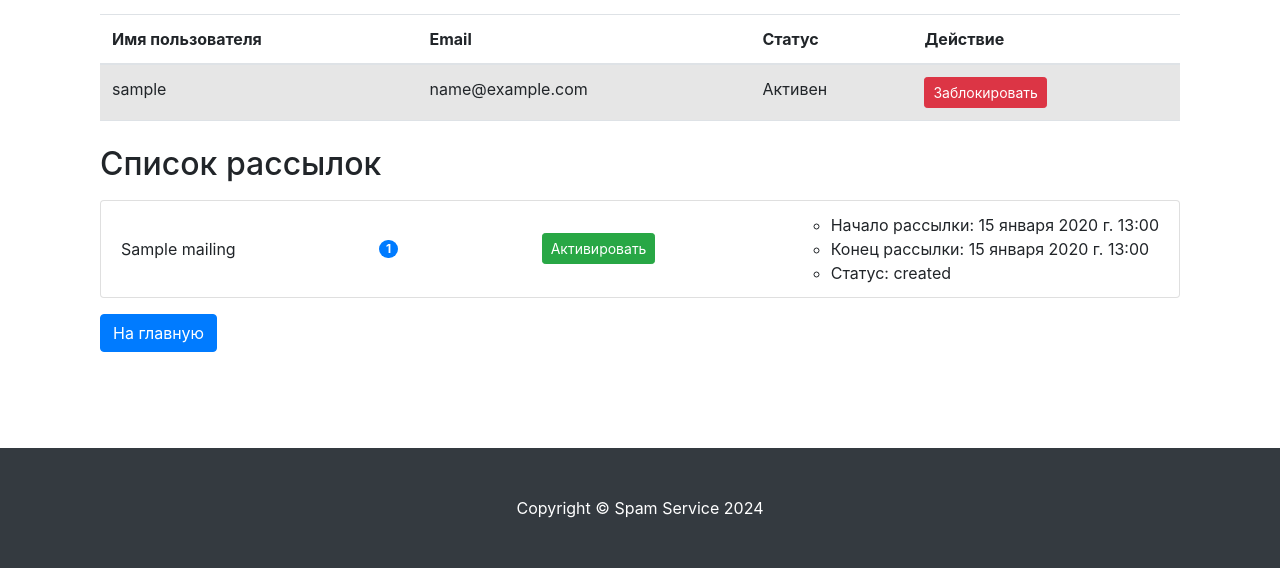
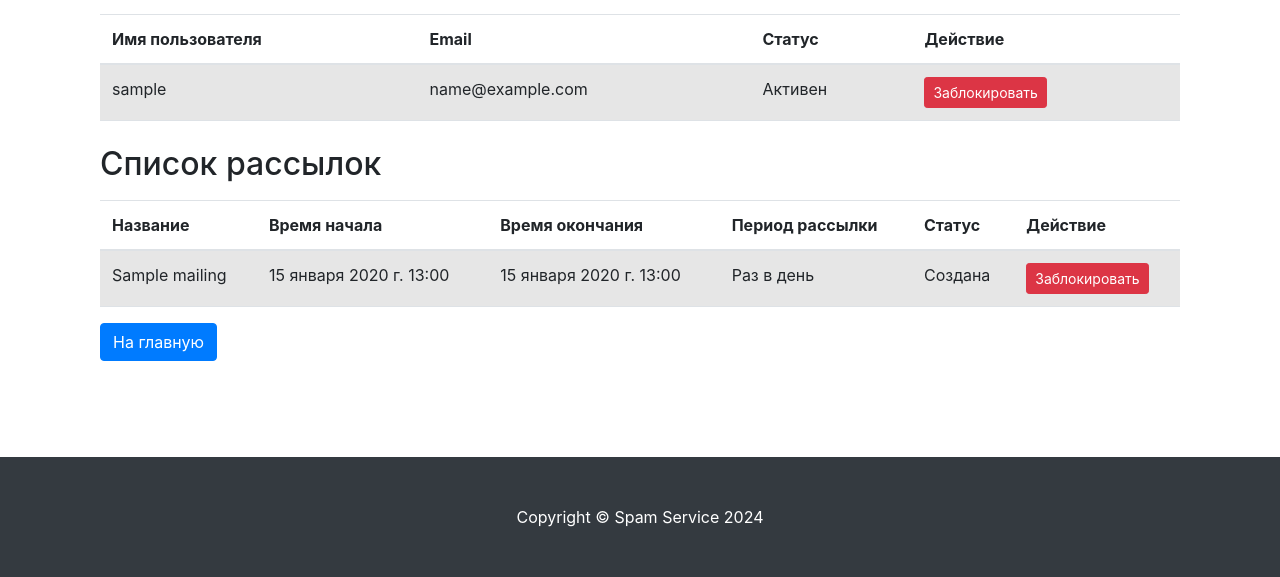
Before and after one commit to EvgeniiErmak/Django_Spam_Service_2024, a Django app: page /users/moderator_dashboard/ in a window 1280 px wide. Shown: the part 288-865 px from the top of the page. Run offline with Django 5.2, Linux system fonts and the light colour scheme; a user stored in the database is signed in; tables that the repository leaves empty hold one stand-in row (values such as "Sample post"); some libraries are stand-ins or nearby versions.

Commit message:
Панель модератора выполнена

```diff
--- a/users/templates/users/moderator_dashboard.html
+++ b/users/templates/users/moderator_dashboard.html
@@ -8,7 +8,9 @@
 {% block content %}
     <div class="container">
         <h1 class="mt-5 mb-4">Панель управления модератора</h1>
-        <h2 class="mb-3">Список пользователей</h2>
+
+        <div class="mt-3">
+            <h2 class="mt-4 mb-3">Список пользователей</h2>
             <table class="table table-striped">
                 <thead>
                     <tr>
@@ -45,32 +47,47 @@
             </table>
         </div>
 
-    <div class="container mt-3">
+        <div class="mt-3">
             <h2 class="mt-4 mb-3">Список рассылок</h2>
-        <ul class="list-group">
+            <table class="table table-striped">
+                <thead>
+                    <tr>
+                        <th scope="col">Название</th>
+                        <th scope="col">Время начала</th>
+                        <th scope="col">Время окончания</th>
+                        <th scope="col">Период рассылки</th>
+                        <th scope="col">Статус</th>
+                        <th scope="col">Действие</th>
+                    </tr>
+                </thead>
+                <tbody>
                     {% for mailing in mailings %}
-            <li class="list-group-item d-flex justify-content-between align-items-center">
-                {{ mailing.title }}
-                <span class="badge badge-primary badge-pill">{{ mailing.clients.count }}</span>
+                    <tr>
+                        <td>{{ mailing.title }}</td>
+                        <td>{{ mailing.start_time }}</td>
+                        <td>{{ mailing.end_time }}</td>
+                        <td>{{ mailing.get_frequency_display }}</td>
+                        <td>{{ mailing.get_status_display }}</td>
+                        <td>
                             <form method="post">
                                 {% csrf_token %}
                                 <input type="hidden" name="mailing_id" value="{{ mailing.id }}">
-                    {% if mailing.status == 'created' %}
-                        <button type="submit" name="activate_mailing" class="btn btn-success btn-sm">Активировать</button>
-                    {% elif mailing.status == 'started' %}
-                        <button type="submit" name="complete_mailing" class="btn btn-warning btn-sm">Завершить</button>
+                                {% if mailing.status == 'blocked' %}
+                                    <button type="submit" name="unblock_mailing" class="btn btn-success btn-sm">Разблокировать</button>
                                 {% else %}
-                        <button type="button" class="btn btn-secondary btn-sm" disabled>Завершена</button>
+                                    <button type="submit" name="block_mailing" class="btn btn-danger btn-sm">Заблокировать</button>
                                 {% endif %}
                             </form>
-                <ul>
-                    <li>Начало рассылки: {{ mailing.start_time }}</li>
-                    <li>Конец рассылки: {% if mailing.end_time %}{{ mailing.end_time }}{% else %}Не завершена{% endif %}</li>
-                    <li>Статус: {{ mailing.status }}</li>
-                </ul>
-            </li>
+                        </td>
+                    </tr>
+                    {% empty %}
+                    <tr>
+                        <td colspan="6">Нет доступных рассылок.</td>
+                    </tr>
                     {% endfor %}
-        </ul>
+                </tbody>
+            </table>
+        </div>
     </div>
 
     <div class="container mt-3">
--- a/users/views.py
+++ b/users/views.py
@@ -17,7 +17,6 @@ from django.contrib.auth.mixins import PermissionRequiredMixin
 from django.shortcuts import render, redirect, get_object_or_404
 from django.urls import reverse
 from mailing_service.models import Mailing
-from users.models import User
 
 
 class ModeratorDashboardView(PermissionRequiredMixin, View):
@@ -56,13 +55,22 @@ class ModeratorDashboardView(PermissionRequiredMixin, View):
             # После разблокировки пользователя перенаправляем на страницу с пользователями
             return redirect(reverse('users:moderator_dashboard'))
 
-        # Проверяем, был ли передан POST-запрос для отключения рассылки
-        elif 'disable_mailing' in request.POST:
+        # Проверяем, был ли передан POST-запрос для блокировки рассылки
+        elif 'block_mailing' in request.POST:
             mailing_id = request.POST.get('mailing_id')
             mailing = get_object_or_404(Mailing, id=mailing_id)
-            mailing.is_active = False
+            mailing.status = 'blocked'
             mailing.save()
-            # После отключения рассылки перенаправляем на страницу с пользователями
+            # После блокировки рассылки перенаправляем на страницу с рассылками
+            return redirect(reverse('users:moderator_dashboard'))
+
+        # Проверяем, был ли передан POST-запрос для разблокировки рассылки
+        elif 'unblock_mailing' in request.POST:
+            mailing_id = request.POST.get('mailing_id')
+            mailing = get_object_or_404(Mailing, id=mailing_id)
+            mailing.status = 'started'
+            mailing.save()
+            # После разблокировки рассылки перенаправляем на страницу с рассылками
             return redirect(reverse('users:moderator_dashboard'))
 
         return render(request, 'users/moderator_dashboard.html', {'users': users, 'mailings': mailings})
```
Also changed, not shown: media/media/images/По_Cyberpunk_2077_снимут_ленту_с_живыми_актёрами.jpg. Lines whose indentation alone changed are shown as unchanged.
